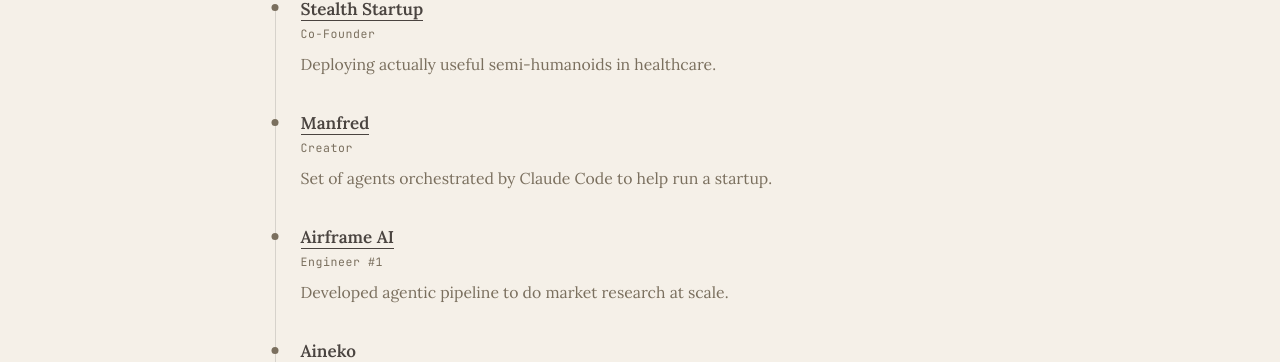
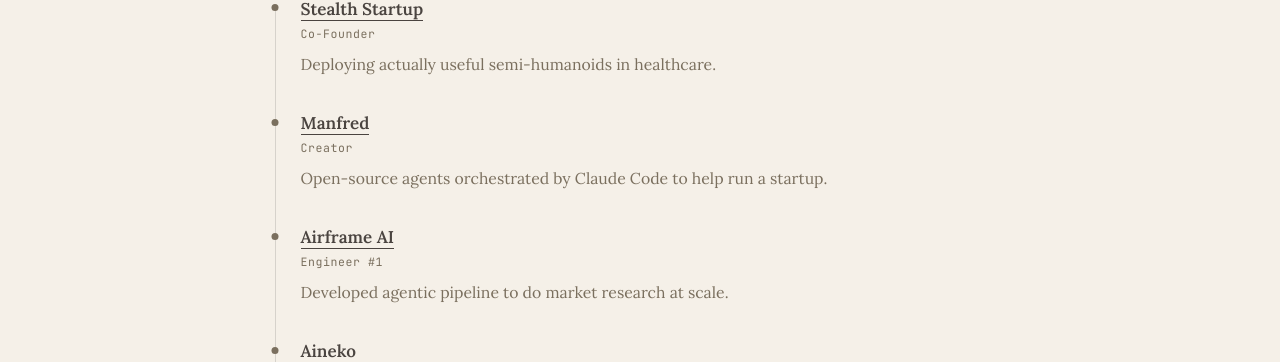
Before and after one commit to craycrayfish/my-page, a Jekyll site: the page built from index.html, in a window 1280 px wide and 900 px high, scrolled down 531 px. Shown: the part 92-454 px from the top of the window. Built offline with Jekyll 4.4.1, drawn with Linux system fonts in a browser that asks for light colours.

Commit message:
fix: update Manfred description to start with Open-source agents orchestrated
Co-Authored-By: Claude Sonnet 4.6 <noreply@anthropic.com>

```diff
--- a/index.html
+++ b/index.html
@@ -36,7 +36,7 @@ title: Shawn Tan
         <div class="entry-title"><a href="https://github.com/craycrayfish/manfred" target="_blank" rel="noopener">Manfred</a></div>
         <div class="entry-meta">Creator</div>
         <div class="entry-desc">
-          Set of agents orchestrated by Claude Code to help run a startup.
+          Open-source agents orchestrated by Claude Code to help run a startup.
         </div>
       </div>
     </div>
```
